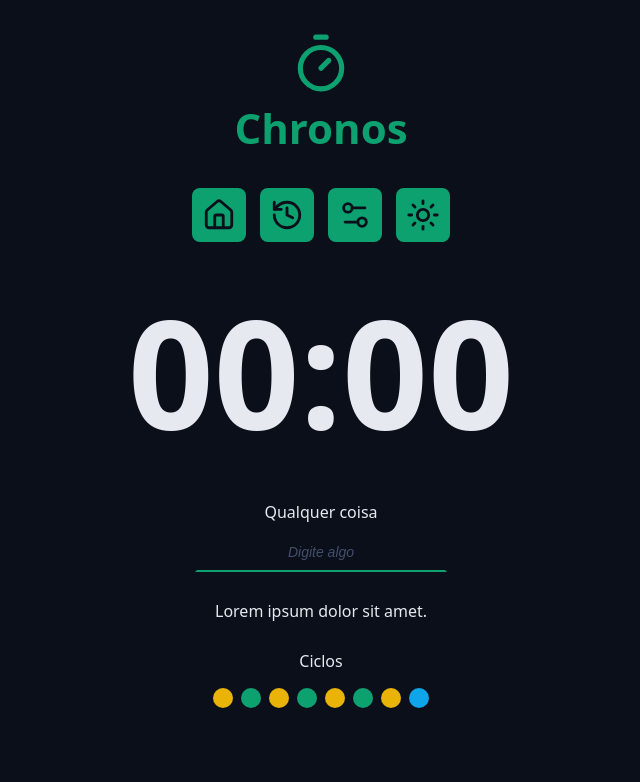
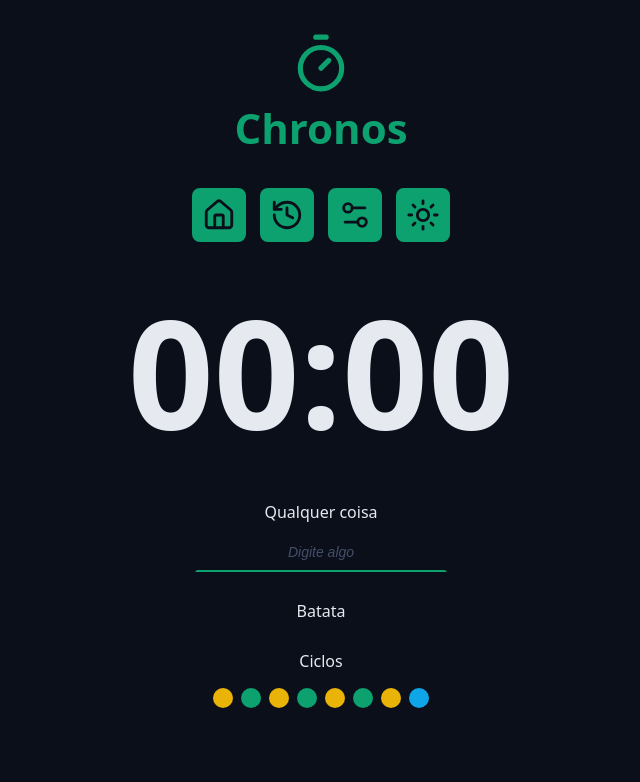
Before and after one commit to ewertonsiqueira/chronos-pomodoro, a React (Vite) app: page / in a window 1280 px wide. Shown: the top 782 px of the page, without its empty margins (319-959 px from the left). Built offline with nearby package versions, Linux system fonts and the light colour scheme.

Commit message:
adicionando form

```diff
--- a/src/App.tsx
+++ b/src/App.tsx
@@ -5,11 +5,8 @@ import { Container } from './components/Container'
 import { Logo } from './components/Logo'
 import { Menu } from './components/Menu'
 import { Timer } from './components/Timer'
-import { DefaultInput } from './components/DefaultInput'
-import { Circles } from './components/Circles'
-import { DefaultButton } from './components/DefaultButton'
-import { PlayCircleIcon } from 'lucide-react'
 import { Footer } from './components/Footer'
+import { MainForm } from './components/MainForm'
 
 export function App () {
   return (
@@ -27,25 +24,7 @@ export function App () {
       </Container>
 
       <Container>
-        <form action="" className="form">
-          <div className="formRow">
-            <DefaultInput labelText='Qualquer coisa' id='meuInput' placeholder='Digite algo' />
-          </div>
-
-          <div className="formRow">
-            <p>
-            Lorem ipsum dolor sit amet.
-            </p>
-          </div>
-
-          <div className="formRow">
-            <Circles></Circles>
-          </div>
-
-          <div className="formRow">
-            <DefaultButton icon={<PlayCircleIcon />}></DefaultButton>
-          </div>
-        </form>
+        <MainForm />
       </Container>
 
       <Container>
--- /dev/null
+++ b/src/components/MainForm/index.tsx
@@ -0,0 +1,28 @@
+import { DefaultButton } from '../DefaultButton'
+import { DefaultInput } from '../DefaultInput'
+import { Circles } from '../Circles'
+import { PlayCircleIcon } from 'lucide-react'
+
+export const MainForm = () => {
+  return (
+    <form action="" className="form">
+      <div className="formRow">
+        <DefaultInput labelText='Qualquer coisa' id='meuInput' placeholder='Digite algo' />
+      </div>
+
+      <div className="formRow">
+        <p>
+          Batata
+        </p>
+      </div>
+
+      <div className="formRow">
+        <Circles></Circles>
+      </div>
+
+      <div className="formRow">
+        <DefaultButton icon={<PlayCircleIcon />}></DefaultButton>
+      </div>
+    </form>
+  )
+}
```
